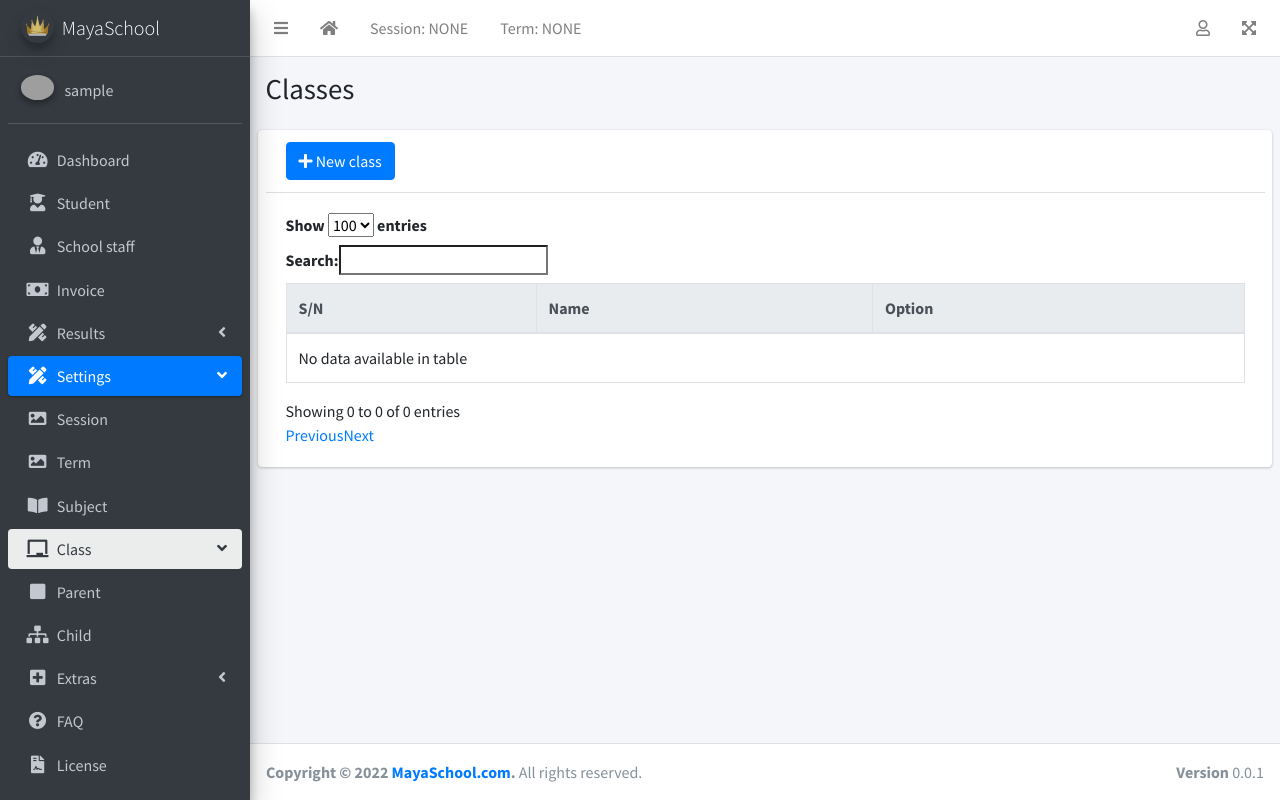
After one commit to pythonbrad/mayaschool, a Django app: page /classes in a window 1280 px wide. The commit adds this page. Run offline with Django 4.2, Linux system fonts and the light colour scheme; the visitor is signed in with stand-in values (Sample User, id 1); data comes from the database, SQL or seed files in the repository; data that the repository does not hold is empty; some libraries are stand-ins or nearby versions; grey boxes are pictures that could not be loaded.

Commit message:
Update (core): Add class functionality

```diff
--- /dev/null
+++ b/core/templates/core/classes_list.html
@@ -0,0 +1,38 @@
+{% extends 'index.html' %}
+{% block content %}
+<div class="container-fluid card">
+  <div class="card-header">
+    <a class="btn btn-primary" href="{% url 'new_class' %}"><i class="fas fa-plus"></i> New class</a>
+  </div>
+  <div class="card-body">
+    <div class="table-responsive">
+      <table id="classes_table" class="table table-bordered table-hover" data-page-length='100'>
+        <thead class="thead-light">
+          <tr>
+            <th>S/N</th>
+            <th>Name</th>
+            <th>Option</th>
+          </tr>
+        </thead>
+        <tbody>
+          {% for classe in classes %}
+          <tr>
+              <td>{{ forloop.counter }}</td>
+              <td>{{ classe.name }}</td>
+              <td>
+                <a href="{% url 'edit_class' classe.pk %}"><i class="fa fa-edit"></i></a>
+                <a href="{% url 'delete_class' classe.pk %}"><i class="fa fa-trash-alt"></i></a>
+              </td>
+          </tr>
+          {% endfor %}
+        </tbody>
+      </table>
+    </div>
+  </div>
+</div>
+{% endblock %}
+{% block script %}
+<script type="text/javascript">
+    $('#classes_table').DataTable({});
+</script>
+{% endblock %}
--- a/core/templates/core/dashboard.html
+++ b/core/templates/core/dashboard.html
@@ -42,7 +42,7 @@
           <div class="icon">
             <i class="fas fa-chalkboard"></i>
           </div>
-          <a href="#" class="small-box-footer">More info <i class="fas fa-arrow-circle-right"></i></a>
+          <a href="{% url 'classes' %}" class="small-box-footer">More info <i class="fas fa-arrow-circle-right"></i></a>
         </div>
       </div>
       <!-- ./col -->
--- a/core/urls.py
+++ b/core/urls.py
@@ -4,5 +4,9 @@ from . import views
 
 # Wire up our API using automatic URL routing.
 urlpatterns = [
-    path('', views.index, name='dashboard')
+    path('', views.index, name='dashboard'),
+    path('classes', views.classes, name='classes'),
+    path('classes/create', views.new_class, name='new_class'),
+    path('classes/<int:pk>/edit', views.edit_class, name='edit_class'),
+    path('classes/<int:pk>/delete', views.delete_class, name='delete_class'),
 ]
--- a/core/views.py
+++ b/core/views.py
@@ -1,9 +1,10 @@
-from django.shortcuts import render
+from django.shortcuts import render, redirect, get_object_or_404
 from students.models import ClassStudent
 from staffs.models import Staff
-from .models import AcademicSession, SubClass
+from .models import SubClass, Class
 from finance.models import Invoice
 from django.contrib.auth.decorators import login_required
+from .forms import ClassForm
 
 
 @login_required
@@ -22,3 +23,65 @@ def index(request):
             )
         ]),
     })
+
+
+@login_required
+def classes(request):
+    classes = Class.objects.all()
+    return render(request, 'core/classes_list.html', {
+        'title': 'Classes',
+        'current_page': 'setting.class.parent',
+        'classes': classes,
+    })
+
+
+@login_required
+def new_class(request):
+    if request.POST:
+        form = ClassForm(request.POST)
+        if form.is_valid():
+            form.save()
+            return redirect('classes')
+        else:
+            pass
+    else:
+        form = ClassForm()
+    return render(request, 'new_object.html', {
+        'title': 'New class',
+        'current_page': 'setting.class.parent',
+        'form': form
+    })
+
+
+@login_required
+def edit_class(request, pk):
+    obj = get_object_or_404(Class, pk=pk)
+    if request.POST:
+        form = ClassForm(request.POST, instance=obj)
+        if form.is_valid():
+            form.save()
+            return redirect('classes')
+        else:
+            pass
+    else:
+        form = ClassForm(instance=obj)
+    return render(request, 'new_object.html', {
+        'title': 'Edit class',
+        'current_page': 'setting.class.parent',
+        'form': form,
+    })
+
+
+@login_required
+def delete_class(request, pk):
+    obj = get_object_or_404(Class, pk=pk)
+    if request.POST:
+        obj.delete()
+        return redirect('classes')
+    else:
+        pass
+    return render(request, 'delete_object.html', {
+        'title': 'Delete class',
+        'object': obj,
+        'current_page': 'setting.class.parent',
+    })
--- a/templates/index.html
+++ b/templates/index.html
@@ -119,8 +119,8 @@
                 </li>
               </ul>
             </li>
-            <li class="nav-item">
-              <a href="#" class="nav-link {% if current_page == 'settings' %}active{% endif %}">
+            <li class="nav-item {% if 'setting' in current_page %}menu-is-opening menu-open{% endif %}">
+              <a href="#" class="nav-link {% if 'setting' in current_page %}active{% endif %}">
                 <i class="nav-icon fas fa-pencil-ruler"></i>
                 <p>Settings <i class="right fas fa-angle-left"></i></p>
               </a>
@@ -143,14 +143,14 @@
                     <p>Subject</p>
                   </a>
                 </li>
-                <li class="nav-item">
-                  <a href="#" class="nav-link">
+                <li class="nav-item {% if '.class' in current_page %}menu-is-opening menu-open{% endif %}">
+                  <a href="#" class="nav-link {% if '.class' in current_page %}active{% endif %}">
                     <i class="nav-icon fas fa-chalkboard"></i>
                     <p>Class <i class="right fas fa-angle-left"></i></p>
                   </a>
                   <ul class="nav nav-treeview">
                     <li class="nav-item">
-                      <a href="#" class="nav-link">
+                      <a href="{% url 'classes' %}" class="nav-link">
                         <i class="fas fa-square nav-icon"></i>
                         <p>Parent</p>
                       </a>
```
Also changed, not shown: core/forms.py (added, +18 -0 lines), templates/delete_object.html (added, +23 -0 lines), templates/new_object.html (added, +30 -0 lines).
